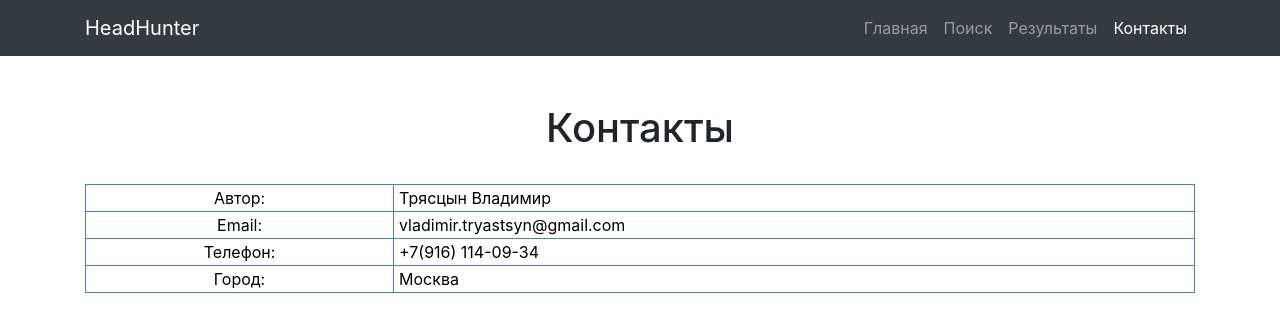
After one commit to tvumos/dz13, a Python web app: template templates/contact.html in a window 1280 px wide. The commit adds this page. Shown: the top 332 px of the page. Run offline with Jinja, Linux system fonts and the light colour scheme; the template is opened without the code that fills it, so the values that code supplies are empty; some libraries are stand-ins or nearby versions.

Commit message:
DZ13 add page contects

```diff
--- /dev/null
+++ b/templates/contact.html
@@ -0,0 +1,98 @@
+<!DOCTYPE html>
+<html lang="en">
+<head>
+  <meta charset="utf-8">
+  <meta name="viewport" content="width=device-width, initial-scale=1, shrink-to-fit=no">
+  <meta name="description" content="Поиск по сайту HeadHunter">
+  <meta name="author" content="Трясцын В.Ю.">
+
+  <title>Поиск вакансий на сайте hh.ru</title>
+
+  <!-- Bootstrap core CSS -->
+  <link href="vendor/bootstrap/css/bootstrap.min.css" rel="stylesheet">
+    <link href="default.css" rel="stylesheet">
+</head>
+<body>
+    <!-- Navigation -->
+  <nav class="navbar navbar-expand-lg navbar-dark bg-dark static-top">
+    <div class="container">
+      <a class="navbar-brand" href="http://hh.ru/">HeadHunter</a>
+      <button class="navbar-toggler" type="button" data-toggle="collapse" data-target="#navbarResponsive" aria-controls="navbarResponsive" aria-expanded="false" aria-label="Toggle navigation">
+        <span class="navbar-toggler-icon"></span>
+      </button>
+      <div class="collapse navbar-collapse" id="navbarResponsive">
+        <ul class="navbar-nav ml-auto">
+          <li class="nav-item">
+            <a class="nav-link" href="index.html">Главная
+            </a>
+          </li>
+          <li class="nav-item">
+            <a class="nav-link" href="form.html">Поиск</a>
+
+          </li>
+          <li class="nav-item">
+            <a class="nav-link" href="result.html">Результаты</a>
+          </li>
+            <li class="nav-item active">
+            <a class="nav-link" href="contact.html">Контакты</a>
+              <span class="sr-only">(current)</span>
+          </li>
+        </ul>
+      </div>
+    </div>
+  </nav>
+
+    <!-- Page Content -->
+  <div class="container">
+    <div class="row">
+      <div class="col-lg-12 text-center">
+        <h1 class="mt-5">Контакты</h1>
+          <br>
+            <table id="table" class="table-list-blue" data-column-resize="" cellpadding="0" cellspacing="0" style=" width: 100%;">
+                <tbody>
+                    <tr>
+                        <td style="width: 25%; text-align: center;">
+                            Автор:<br>
+                        </td>
+                        <td style="width: 65%; text-align: left;">
+                            Трясцын Владимир<br>
+                        </td>
+                    </tr>
+                    <tr>
+                        <td style="width: 25%; text-align: center;">
+                            Email:<br>
+                        </td>
+                        <td>
+                            vladimir.tryastsyn@gmail.com<br>
+                        </td>
+                    </tr>
+                    <tr>
+                        <td style="width: 25%; text-align: center;">
+                            Телефон:<br>
+                        </td>
+                        <td>
+                            +7(916) 114-09-34<br>
+                        </td>
+                    </tr>
+                    <tr>
+                        <td style="width: 25%; text-align: center;">
+                            Город:<br>
+                        </td>
+                        <td>
+                            Москва<br>
+                        </td>
+                    </tr>
+                </tbody>
+            </table>
+      </div>
+    </div>
+  </div>
+
+
+
+
+<!-- Bootstrap core JavaScript -->
+  <script src="vendor/jquery/jquery.slim.min.js"></script>
+  <script src="vendor/bootstrap/js/bootstrap.bundle.min.js"></script>
+</body>
+</html>
--- a/templates/index.html
+++ b/templates/index.html
@@ -38,6 +38,11 @@
           <li class="nav-item">
             <a class="nav-link" href="result.html">Результаты</a>
           </li>
+
+          </li>
+            <li class="nav-item">
+            <a class="nav-link" href="contact.html">Контакты</a>
+          </li>
         </ul>
       </div>
     </div>
--- a/templates/result.html
+++ b/templates/result.html
@@ -33,6 +33,11 @@
           <li class="nav-item active">
             <a class="nav-link" href="result.html">Результаты</a>
               <span class="sr-only">(current)</span>
+          </li>
+
+          </li>
+            <li class="nav-item">
+            <a class="nav-link" href="contact.html">Контакты</a>
           </li>
         </ul>
       </div>
```
Also changed, not shown: templates/form.html (+8 -3 lines).
